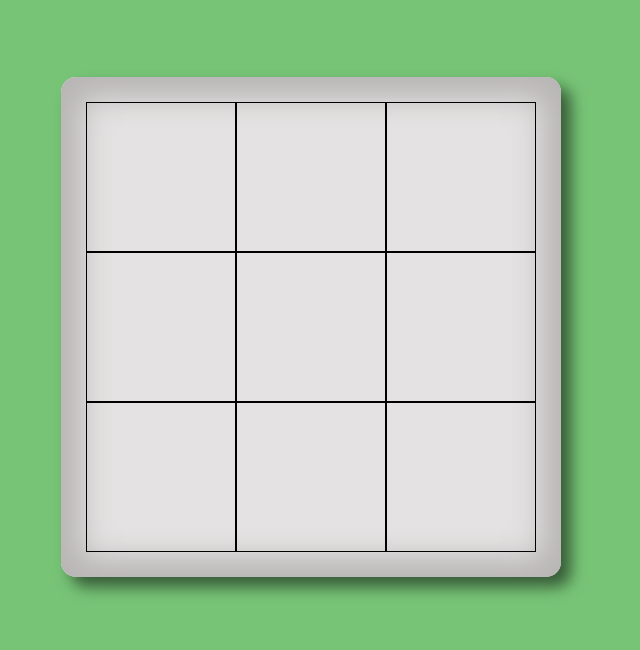
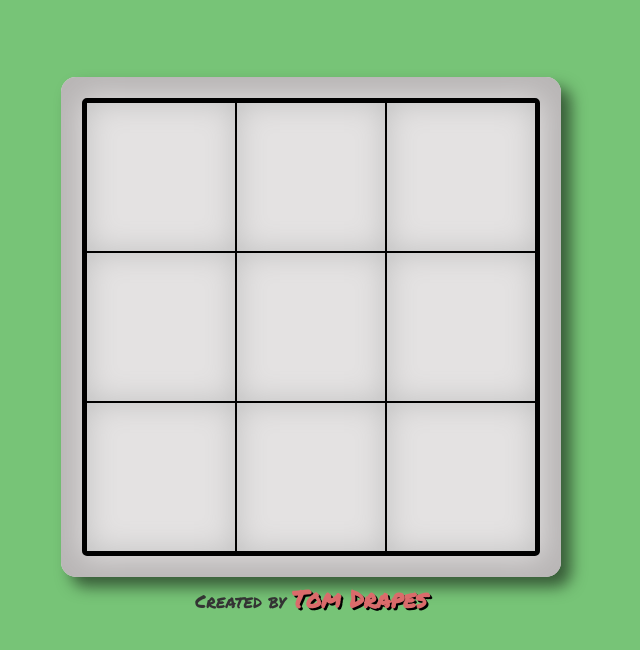
Before and after one commit to doctorApes/tic-tac-toe, a plain HTML site: page index.html in a window 1280 px wide. Shown: the whole page, without its empty margins (329-969 px from the left). Drawn offline with nearby package versions, Linux system fonts and the light colour scheme.

Commit message:
modified color scheme and google font

```diff
--- a/css/style.css
+++ b/css/style.css
@@ -1,24 +1,66 @@
+*{
+    box-sizing: border-box;
+}
+
 body{
     background-color: rgb(119, 196, 119);
-    font-family: Arial, Helvetica, sans-serif;
+    font-family: 'Permanent Marker', Arial, Helvetica, sans-serif;
     padding: 6%;
+
 }
 
 #wrapper{
     background-color: rgb(228, 226, 226);
+    /*background-color: rgb(218, 107, 107);
+    background-color: rgb(130, 194, 214);*/
     width: 500px;
     height: 500px;
-    padding: 25px;
+    padding: 21px;
     margin-left: auto;
     margin-right: auto;
     box-shadow: 10px 10px 15px rgb(56, 92, 56), 1px 1px 30px 20px rgb(184, 181, 181) inset;
     border-radius: 15px;
 }
 
+#border{
+    width:458px;
+    height:458px;
+    border: 4px solid rgb(0, 0, 0);
+    border-radius: 5px;
+}
+
 .cell{
     width: 150px;
     height: 150px;
     float: left;
-    display: inline-block;
     border: 1px solid #000;
+    background-color: rgb(228, 226, 226);
+    box-shadow: 0px 0px 30px 0px rgb(192, 192, 192) inset;
+    text-align: center;
+    font-size:108px;
+    line-height: 150px;
+
 }
+
+.cell:hover{
+    cursor: pointer;
+    opacity: 0.95;
+    background-color: rgb(114, 114, 114);
+}
+#footer{
+    text-align: center;
+    margin: 5px;
+    font-size: 18px;
+}
+
+a{
+    font-size: 24px;
+    font-weight: bold;
+    color: rgb(218, 107, 107);
+    text-shadow: 2px 2px #000;
+
+}
+a:hover{
+    color: rgb(130, 194, 214);
+    text-decoration: none;
+}
--- a/index.html
+++ b/index.html
@@ -8,10 +8,12 @@
     <meta name="author" content="Tom Drapes">
     <link rel="stylesheet" href="https://maxcdn.bootstrapcdn.com/bootstrap/3.3.7/css/bootstrap.min.css" integrity="sha384-BVYiiSIFeK1dGmJRAkycuHAHRg32OmUcww7on3RYdg4Va+PmSTsz/K68vbdEjh4u" crossorigin="anonymous">
     <link rel="stylesheet" type="text/css" href="css/style.css">
+    <link href="https://fonts.googleapis.com/css?family=Permanent+Marker" rel="stylesheet" type="text/css">
 
 </head>
 <body>
     <div id="wrapper">
+        <div id="border">
             <div id="1,1" class="cell"></div>
             <div id="1,2" class="cell"></div>
             <div id="1,3" class="cell"></div>
@@ -21,8 +23,11 @@
             <div id="3,1" class="cell"></div>
             <div id="3,2" class="cell"></div>
             <div id="3,3" class="cell"></div>
-
+        </div>
     </div><!--End wrapper-->
+    <div id="footer">Created by <a href="">Tom Drapes</a></div>
+    <script src="https://ajax.googleapis.com/ajax/libs/jquery/3.2.1/jquery.min.js"></script>
+    <script src="js/tictactoe.js"></script>
 
 </body>
 </html>
--- a/js/tictactoe.js
+++ b/js/tictactoe.js
@@ -0,0 +1,17 @@
+$(document).ready(function(){
+
+    var toggle = false;
+    $(".cell").on("click", function(){
+        console.log("click");
+
+        if(!toggle){
+            $(this).html("X");
+            $(this).css("color", "rgb(218, 107, 107)");
+            toggle = !toggle;
+        }else{
+            $(this).html("O");
+            $(this).css("color", "rgb(130, 194, 214)");
+            toggle = !toggle;
+        }
+    });
+});
```
Lines whose indentation alone changed are shown as unchanged.
